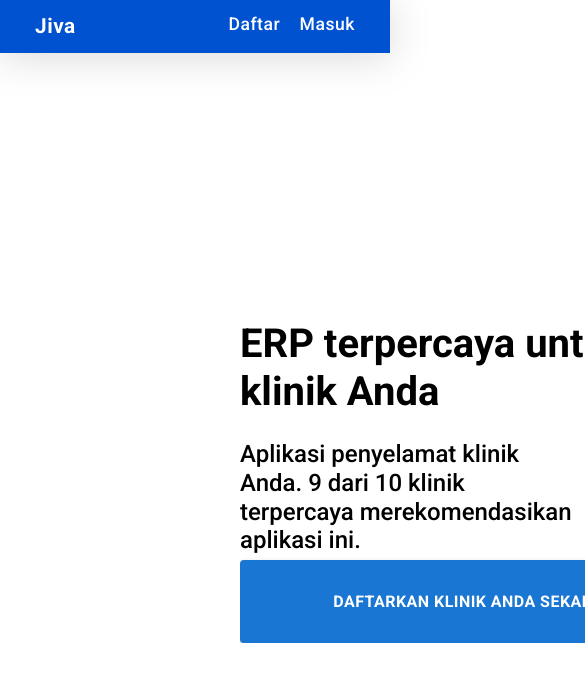
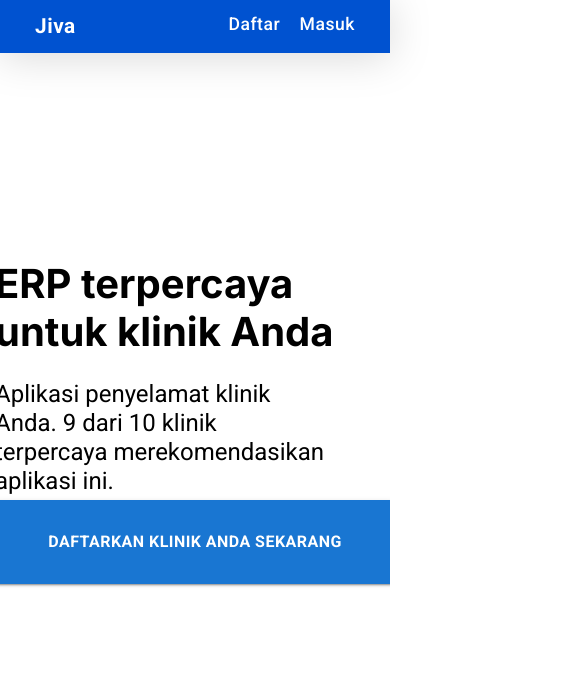
Before and after one commit to dnswd/jiva, a Next.js app: page / in a window 390 px wide. Shown: the top 682 px of the page, 585 px wide, since content can reach past the window. Built offline with nearby package versions, Linux system fonts and the light colour scheme; grey boxes are pictures that could not be loaded.

Commit message:
feat: fix landing page responsiveness and image render

```diff
--- a/jsconfig.json
+++ b/jsconfig.json
@@ -7,7 +7,8 @@
       "@redux/*": ["redux/*"],
       "@styles/*": ["styles/*"],
       "@pages/*": ["pages/*"],
-      "@utils/*": ["utils/*"]
+      "@utils/*": ["utils/*"],
+      "@public/*": ["public/*"]
     }
   }
 }
--- a/pages/index.js
+++ b/pages/index.js
@@ -5,8 +5,9 @@ import styled from "styled-components";
 import { Button } from "@mui/material";
 
 const CSS = styled.div`
-  &,
-  * {
+  height: 100%;
+  overflow: hidden;
+  & {
     width: 100%;
   }
 
@@ -17,17 +18,12 @@ const CSS = styled.div`
 `;
 
 const TitleContainer = styled.div`
-overflow: auto ;
-  position: relative;
-  left: 15em;
-  top: 20em;
-
   color: #000000;
+  font-family: "Inter";
 
   #daftarkan_klinik {
-    width: 30em ;
+    width: 25em;
 
-    font-family: Roboto;
     font-style: normal;
     font-weight: bold;
     font-size: 1em;
@@ -35,9 +31,9 @@ overflow: auto ;
     display: flex;
     align-items: center;
 
-    padding: 2em ;
+    padding: 2em;
 
-    color: #FFFFFF;
+    color: #ffffff;
   }
 `;
 
@@ -45,12 +41,11 @@ const LandingTitle = styled.h1`
   max-width: 10em;
   height: 2em;
 
-    font-family: Roboto;
   font-style: normal;
-    font-weight: 900;
+  font-weight: black;
   font-size: 2.5em;
   line-height: 1.2em;
-    margin-bottom: 1em ;
+  margin-bottom: 1em;
 `;
 
 const LandingSubTitle = styled.h1`
@@ -59,35 +54,51 @@ const LandingSubTitle = styled.h1`
 
   font-family: Roboto;
   font-style: normal;
-    font-weight: 500;
+  font-weight: 400;
   font-size: 1.5em;
   line-height: 1.2em;
-    margin-bottom: 3em ;
-`
+  margin-bottom: 3em;
+`;
 
 const Row = styled.div`
   display: flex;
   flex: 50%;
+  height: 100%;
 `;
 
 const Column = styled.div`
+  width: 100%;
+  :nth-child(1) {
+    display: flex;
+    justify-content: center;
+    align-items: center;
+  }
+
+  @media (max-width: 768px) {
+    :nth-child(2) {
+      display: none;
+    }
+  }
 `;
 
 const ImageContainer = styled.div`
-  background:
-    linear-gradient(141.88deg,
-      #2F67DB 1.55%,
-      #0D92E4 38.73%,
-      #FFFFFF 115.74%);
+  display: flex;
+  justify-content: center;
+  background: linear-gradient(
+    141.88deg,
+    #2f67db 1.55%,
+    #0d92e4 38.73%,
+    #ffffff 115.74%
+  );
 
-  max-height: 100vh ;
+  max-height: 100vh;
 `;
 
 const Image = styled.img`
-  object-fit: contain ;
-  height: 100vh ;
+  object-fit: contain;
+  height: 100vh;
+  padding-top: 5em;
 `;
-
 
 export default function Home() {
   return (
@@ -102,16 +113,22 @@ export default function Home() {
             <TitleContainer>
               <LandingTitle>ERP terpercaya untuk klinik Anda</LandingTitle>
               <LandingSubTitle>
-                Aplikasi penyelamat klinik Anda. 9 dari 10 klinik terpercaya merekomendasikan aplikasi ini.
+                Aplikasi penyelamat klinik Anda. 9 dari 10 klinik terpercaya
+                merekomendasikan aplikasi ini.
               </LandingSubTitle>
-              <Button variant="contained" id="daftarkan_klinik">
+              <Button
+                sx={{ width: "10em" }}
+                variant="contained"
+                id="daftarkan_klinik"
+                href="/register"
+              >
                 Daftarkan Klinik Anda Sekarang
               </Button>
             </TitleContainer>
           </Column>
           <Column>
             <ImageContainer>
-              <Image src="https://files.catbox.moe/ici97p.png"/>
+              <Image src="/assets/img/landing-illustration.png" alt="" />
             </ImageContainer>
           </Column>
         </Row>
--- a/styles/globals.css
+++ b/styles/globals.css
@@ -1,4 +1,5 @@
-@import url('https://fonts.googleapis.com/css2?family=Roboto:wght@300;400;500;700&display=swap');
+@import url("https://fonts.googleapis.com/css2?family=Roboto:wght@300;400;500;700&display=swap");
+@import url("https://fonts.googleapis.com/css2?family=Inter:wght@400;700;900&display=swap");
 
 html,
 body {
```
Also changed, not shown: public/assets/img/landing-illustration.png (added). Lines whose indentation alone changed are shown as unchanged.
